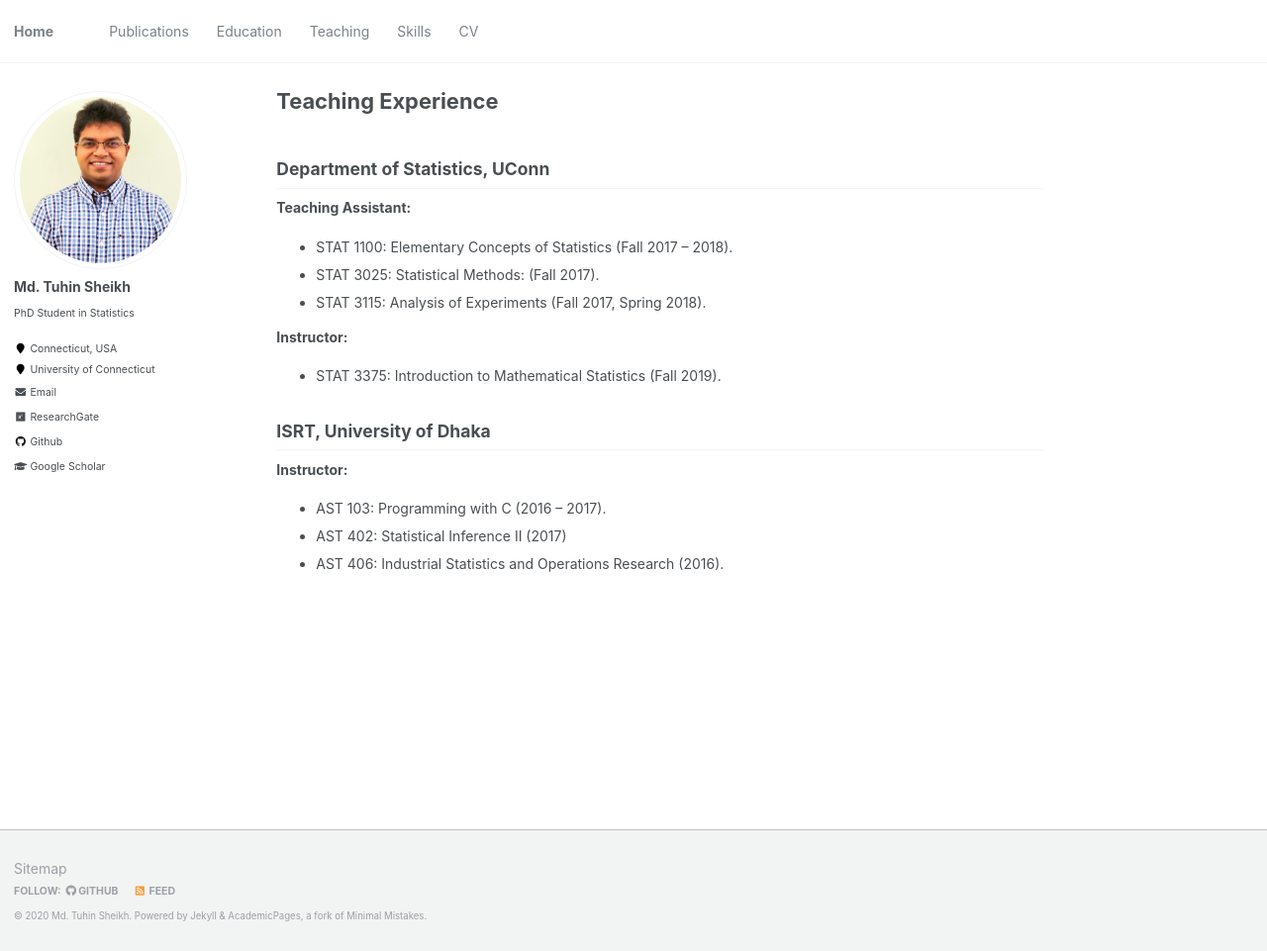
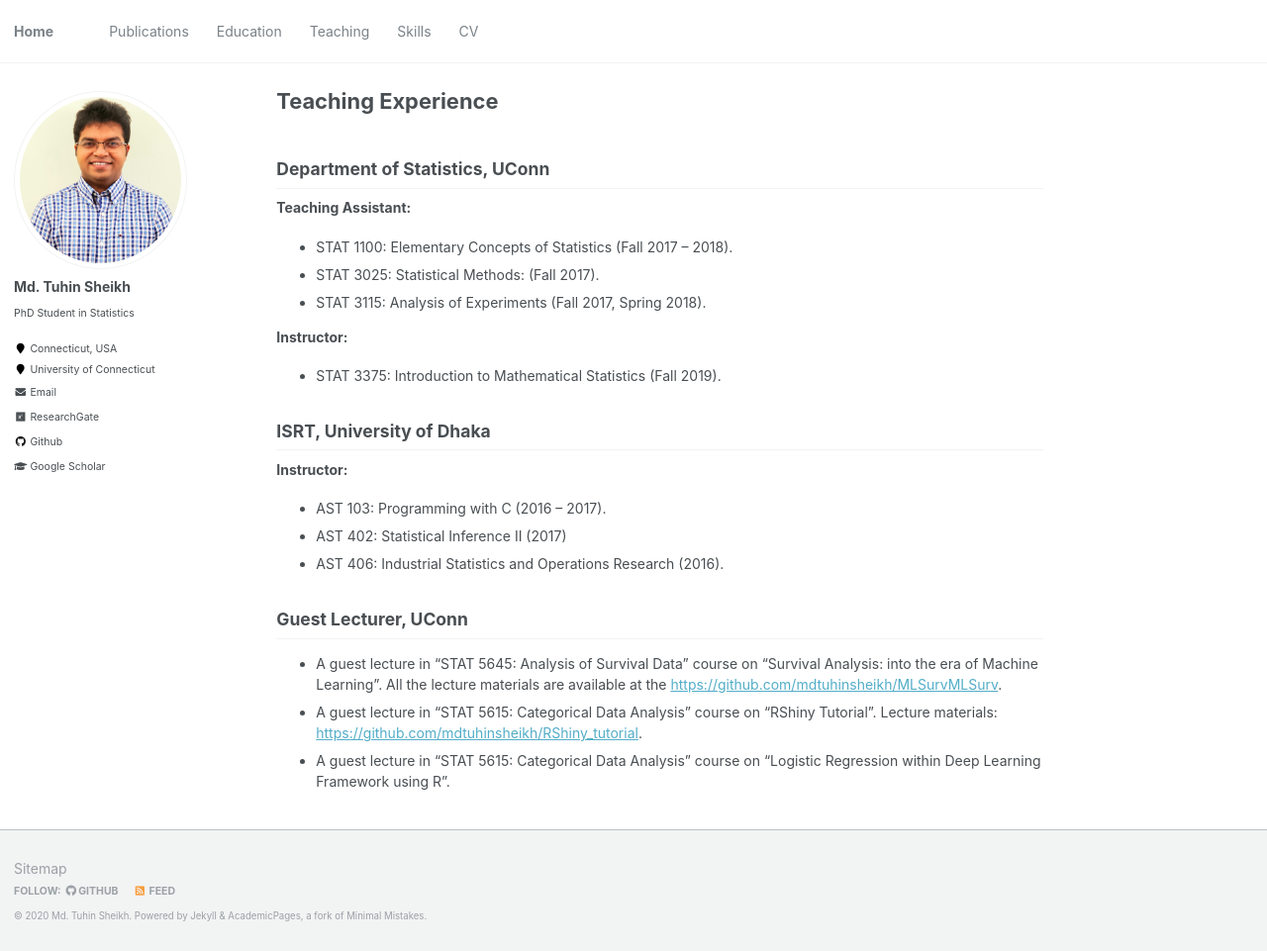
Before and after one commit to mdtuhinsheikh/mdtuhinsheikh.github.io, a Jekyll site: the page built from _pages/teaching.md, in a window 1280 px wide and 961 px high. Shown: the whole window at 99% size. Built offline with Jekyll 4.4.1, drawn with Linux system fonts in a browser that asks for light colours.

Commit message:
modified teaching page

```diff
--- a/_pages/teaching.md
+++ b/_pages/teaching.md
@@ -19,3 +19,13 @@ author_profile: true
 * AST 103: Programming with C (2016 -- 2017).
 * AST 402: Statistical Inference II (2017)
 * AST 406: Industrial Statistics and Operations Research (2016).
+
+## Guest Lecturer, UConn
+* A guest lecture in "STAT 5645: Analysis of Survival Data" course on
+"Survival Analysis: into the era of Machine Learning".
+All the lecture materials are available at the
+[https://github.com/mdtuhinsheikh/MLSurvMLSurv](https://github.com/mdtuhinsheikh/MLSurvMLSurv).
+* A guest lecture in "STAT 5615: Categorical Data Analysis" course on "RShiny Tutorial".
+Lecture materials: [https://github.com/mdtuhinsheikh/RShiny_tutorial](https://github.com/mdtuhinsheikh/RShiny_tutorial).
+* A guest lecture in "STAT 5615: Categorical Data Analysis" course on
+"Logistic Regression within Deep Learning Framework using R".
```
